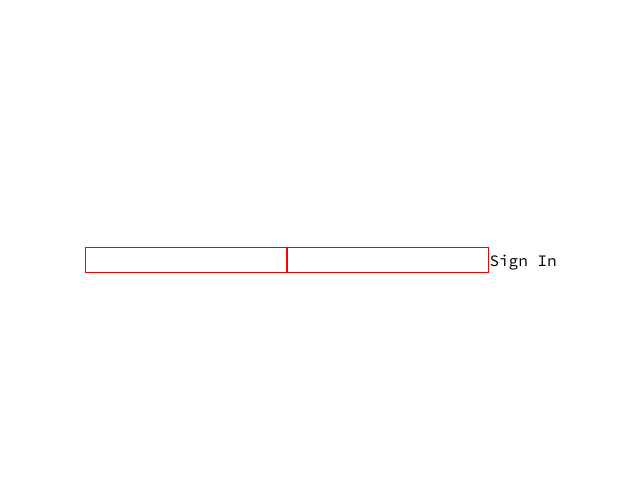
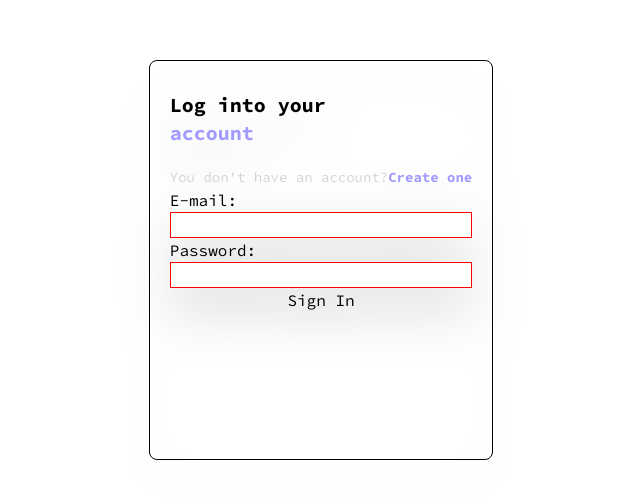
Before and after one commit to MateusGuedess/uol-ed-tech, a Next.js app: page /auth/signin in a window 1280 px wide. Shown: the part 140-638 px from the top of the page, without its empty margins (319-959 px from the left). Built offline with nearby package versions, Linux system fonts and the light colour scheme.

Commit message:
make form structure

```diff
--- a/package.json
+++ b/package.json
@@ -21,6 +21,7 @@
     "postcss": "8.4.24",
     "react": "18.2.0",
     "react-dom": "18.2.0",
+    "styled-components": "^6.0.1",
     "tailwindcss": "3.3.2",
     "typescript": "5.1.6"
   }
--- a/src/app/auth/signin/page.tsx
+++ b/src/app/auth/signin/page.tsx
@@ -1,6 +1,7 @@
 "use client";
 import Input from "@/components/Input";
 import { AnimatePresence, motion } from "framer-motion";
+import Link from "next/link";
 import { ChangeEvent, FormEvent, useState } from "react";
 
 function SignIn() {
@@ -15,16 +16,28 @@ function SignIn() {
     <div className="w-full h-full">
       <div className="w-full h-full flex justify-center items-center relative">
         <AnimatePresence>
-          <motion.form
-            className="w-30 h-30 absolute"
-            onSubmit={handleFormState}
+          <motion.div
             initial={{ top: "-50%" }}
             animate={{ top: "inherit" }}
             transition={{
               duration: 1,
             }}
             exit={{ top: "150%" }}
+            className="drop-shadow-2xl w-30 h-[400px] absolute  border-[1px]  border-black rounded-lg py-[30px] px-[20px]"
           >
+            <form className="flex flex-col" onSubmit={handleFormState}>
+              <p className="text-black font-bold text-xl">
+                Log into your{" "}
+                <p className="text-[#a29bfe] font-bold">account</p>
+              </p>
+
+              <p className="mt-[20px] text-[14px] text-[lightgrey]">
+                You don't have an account?
+                <Link className="text-[#a29bfe] font-bold" href="#">
+                  Create one
+                </Link>
+              </p>
+              <label>E-mail:</label>
               <Input
                 type="text"
                 name=""
@@ -33,6 +46,7 @@ function SignIn() {
                   setEmail(e.target.value)
                 }
               />
+              <label>Password:</label>
               <Input
                 type="text"
                 value={password}
@@ -41,7 +55,8 @@ function SignIn() {
                 }
               />
               <button type="submit">Sign In</button>
-          </motion.form>
+            </form>
+          </motion.div>
         </AnimatePresence>
       </div>
     </div>
--- a/tailwind.config.js
+++ b/tailwind.config.js
@@ -7,6 +7,9 @@ module.exports = {
   ],
   theme: {
     extend: {
+      colors: {
+        primary: "#a29bfe",
+      },
       backgroundImage: {
         "gradient-radial": "radial-gradient(var(--tw-gradient-stops))",
         "gradient-conic":
```
Also changed, not shown: 1 other file (tests, documents, lock files or other folders). Lines whose indentation alone changed are shown as unchanged.
